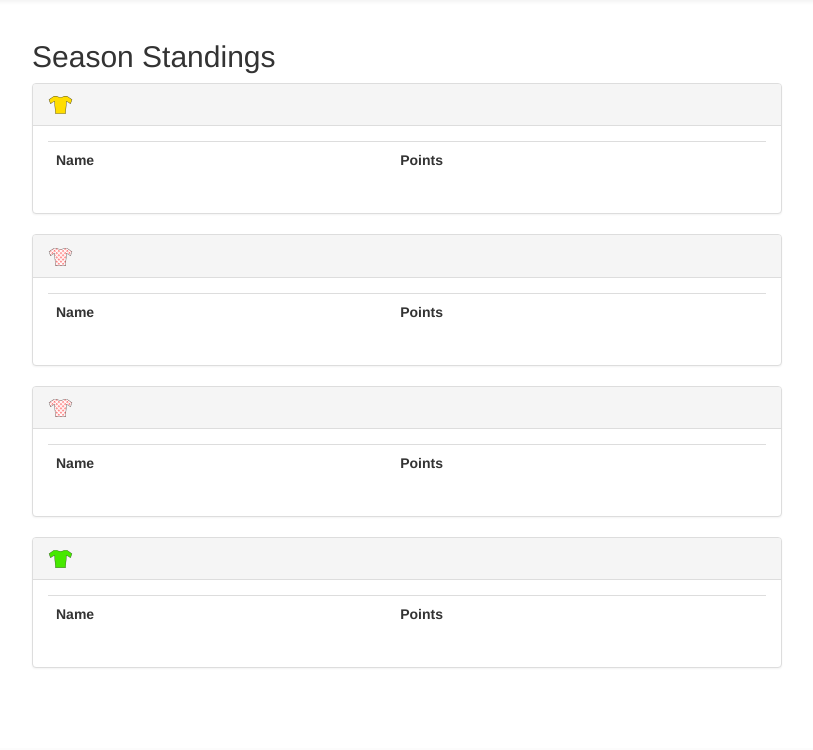
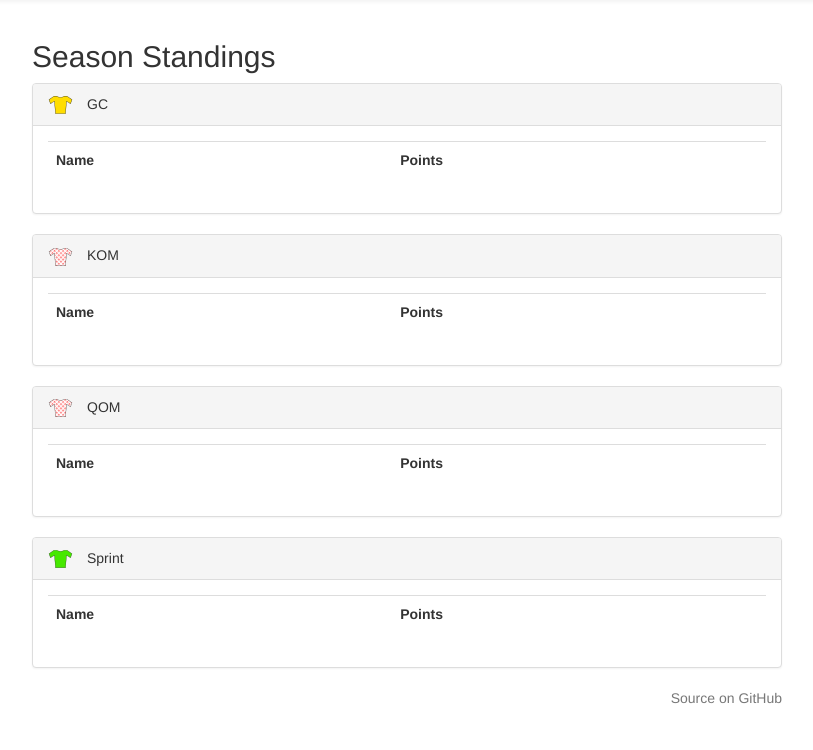
Before and after one commit to a-johnston/cleats-racing, a Flask app: template templates/index.html in a window 1280 px wide. Shown: the part 52-802 px from the top of the page, without its empty margins (233-1046 px from the left). Before the commit the page ends 720 px from the top, so only its background shows below. Run offline with Flask 2, Linux system fonts and the light colour scheme; the template is opened without the code that fills it, so the values that code supplies are empty; some libraries are stand-ins or nearby versions.

Commit message:
added header, fixed results_box _title field

```diff
--- a/templates/base.html
+++ b/templates/base.html
@@ -5,6 +5,22 @@
 <link rel="stylesheet" href="https://maxcdn.bootstrapcdn.com/bootstrap/3.3.5/css/bootstrap.min.css" integrity="sha512-dTfge/zgoMYpP7QbHy4gWMEGsbsdZeCXz7irItjcC3sPUFtf0kuFbDz/ixG7ArTxmDjLXDmezHubeNikyKGVyQ==" crossorigin="anonymous">
 <link rel="stylesheet" href="https://maxcdn.bootstrapcdn.com/bootstrap/3.3.5/css/bootstrap-theme.min.css" integrity="sha384-aUGj/X2zp5rLCbBxumKTCw2Z50WgIr1vs/PFN4praOTvYXWlVyh2UtNUU0KAUhAX" crossorigin="anonymous">
 <link rel="shortcut icon" type="image/png" href="/static/Jersey_yellow.png">
+
+<body>
+<style>
+.panel-heading img {
+    padding-right: 1em;
+}
+.panel-heading {
+    background-image: none !important;
+}
+
+.text-muted {
+    padding-bottom: 3em;
+    text-align: right;
+}
+</style>
+
 <div class="navbar navbar-default">
     <div class="container">
         <div class="row">
@@ -17,8 +33,14 @@
 <div class='container'>
     {% block body %}{% endblock %}
 </div>
+<footer class="container">
+    <div class="row">
+        <a class="col-md-8 col-md-offset-2 text-muted" href="https://github.com/a-johnston/cleats-racing">Source on GitHub</a>
+    </div>
+</footer>
 <script
     src="https://code.jquery.com/jquery-3.1.1.min.js"
     integrity="sha256-hVVnYaiADRTO2PzUGmuLJr8BLUSjGIZsDYGmIJLv2b8="
     crossorigin="anonymous"></script>
 <script src="https://maxcdn.bootstrapcdn.com/bootstrap/3.3.5/js/bootstrap.min.js" integrity="sha512-K1qjQ+NcF2TYO/eI3M6v8EiNYZfA95pQumfvcVrTHtwQVDG+aHRqLi/ETn2uB+1JqwYqVG3LIvdm9lj6imS/pQ==" crossorigin="anonymous"></script>
+</body>
--- a/templates/index.html
+++ b/templates/index.html
@@ -1,15 +1,6 @@
 {% extends "base.html" %}
 
 {% block body %}
-<style>
-.panel-heading img {
-    padding-right: 1em;
-}
-.panel-heading {
-    background-image: none !important;
-}
-</style>
-
 <div class="row">
     <div class="col-md-8 col-md-offset-2 text-left">
         <h2>Season Standings</h2>
--- a/templates/results_box.html
+++ b/templates/results_box.html
@@ -1,7 +1,7 @@
 <div class="row">
     <div class="col-md-8 col-md-offset-2">
         <div class="panel panel-default">
-            <div class="panel-heading"><img src="{{ flag }}">{{ title }}</div>
+            <div class="panel-heading"><img src="{{ flag }}">{{ _title }}</div>
             <div class="panel-body">
             <table class="table">
             <tr><th>Name</th><th>Points</th>
```
